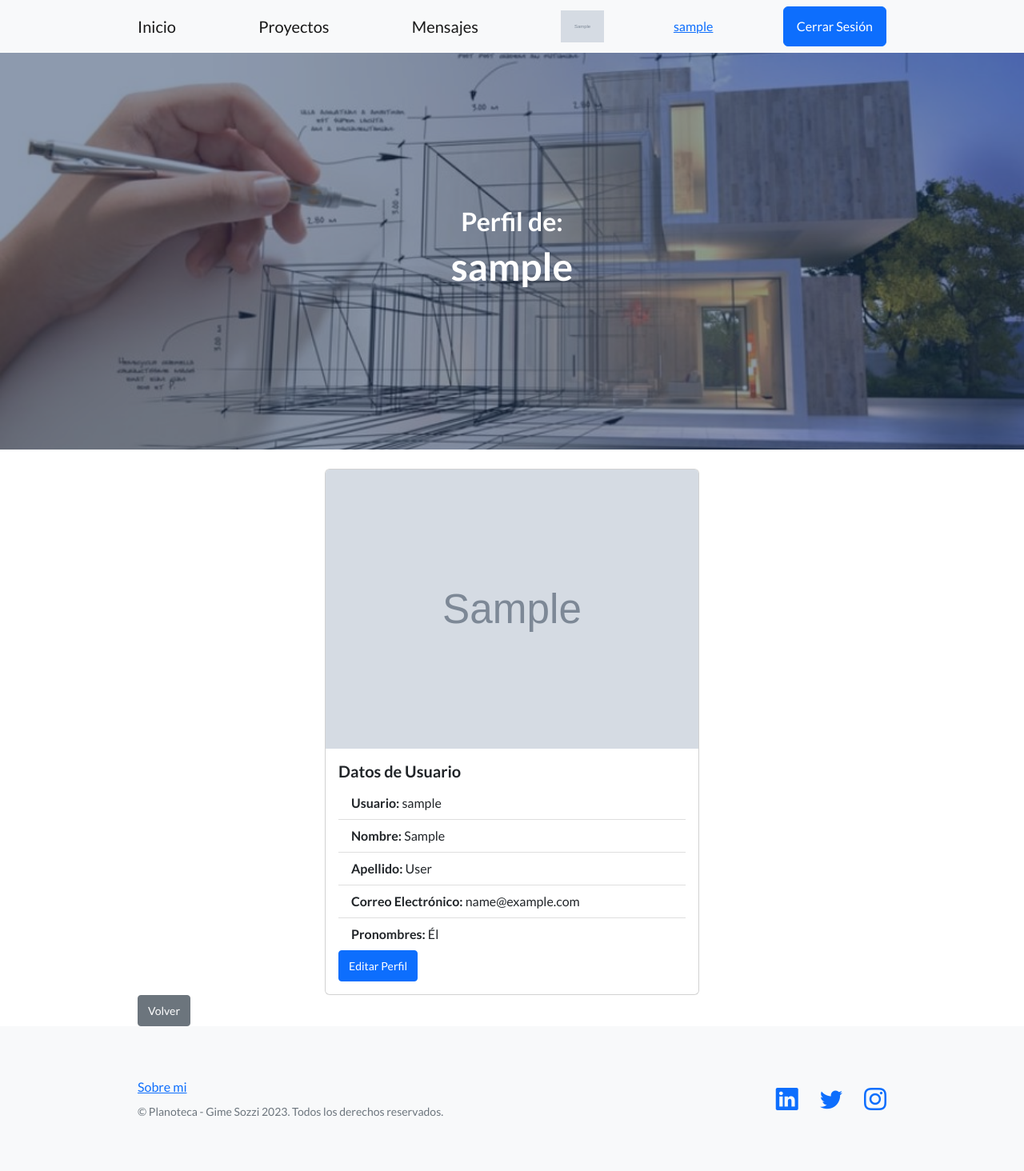
After one commit to GimeSozzi/EntregaFinal-GimenaSozzi-Planoteca, a Django app: page /app_usuarios/perfil/ in a window 1280 px wide. The commit adds this page. Shown: the whole page at 80% size. Run offline with Django 4.2, Linux system fonts and the light colour scheme; a user stored in the database is signed in; tables that the repository leaves empty hold one stand-in row (values such as "Sample post"); grey boxes marked "Sample" are stand-in pictures; some libraries are stand-ins or nearby versions.

Commit message:
Agregado 'pronombres' a InfoAdicional. Agregado pantalla de 'perfil' con datos de usuario. Agregado 'RichTextField' a la mensajeria entre usuarios. Agregado un ProyectoForm y un ChoiceField a Tipologias en Proyecto

```diff
--- a/app_mensajes/forms.py
+++ b/app_mensajes/forms.py
@@ -1,12 +1,14 @@
 from django import forms
+from ckeditor.fields import RichTextField
 
 from app_mensajes.models import Mensaje
 
 
 class MensajeForm(forms.ModelForm):
+    mensaje = RichTextField()
     class Meta:
         model = Mensaje
-        fields = ('texto',)
+        fields = ('mensaje',)
 
     def __init__(self, *args, **kwargs):
         conversacion_id = kwargs.pop('conversacion_id', None)
--- a/app_mensajes/models.py
+++ b/app_mensajes/models.py
@@ -1,5 +1,6 @@
 from django.db import models
 from django.contrib.auth.models import User
+from ckeditor.fields import RichTextField
 
 
 class Conversacion(models.Model):
@@ -15,7 +16,7 @@ class Conversacion(models.Model):
 class Mensaje(models.Model):
     emisor = models.ForeignKey(User, related_name='mensajes_enviados',
                                on_delete=models.CASCADE)
-    texto = models.TextField(verbose_name='Mensaje')
+    mensaje = RichTextField()
     enviado = models.DateTimeField(auto_now_add=True)
     conversacion = models.ForeignKey(Conversacion, on_delete=models.CASCADE)
 
--- a/app_mensajes/templates/app_mensajes/enviar_mensaje.html
+++ b/app_mensajes/templates/app_mensajes/enviar_mensaje.html
@@ -19,7 +19,7 @@
     <br>
     <ul class="list-group">
     {% for mensaje in mensajes %}
-        <li class="list-group-item"> <strong> De:</strong>  {{mensaje.emisor}} | <strong> Mensaje:</strong>  {{mensaje.texto}} | <strong>Enviado:</strong>  {{mensaje.enviado}}</li>
+        <li class="list-group-item"> <strong> De:</strong>  {{mensaje.emisor}} | <strong> Mensaje:</strong>  {{mensaje.mensaje | safe}} | <strong>Enviado:</strong>  {{mensaje.enviado}}</li>
     {% endfor %}
     </ul>
     <br>
@@ -27,6 +27,7 @@
         {% csrf_token %}
         <table>
             {{form}}
+            {{form.media}}
         </table>
         <br>
         <button type="submit" class="btn btn-primary btn-sm">Enviar</button>
--- a/app_proyectos/views.py
+++ b/app_proyectos/views.py
@@ -7,6 +7,7 @@ from django.urls import reverse_lazy
 
 from app_proyectos.models import Proyecto
 from app_proyectos.forms import BuscarProyectoForm
+from app_proyectos.forms import ProyectoForm
 
 
 def inicio(request):
@@ -57,9 +58,8 @@ class DetalleProyecto(DetailView):
 
 
 class CrearProyecto(LoginRequiredMixin, CreateView):
-    model = Proyecto
+    form_class = ProyectoForm
     template_name = 'app_proyectos/crear_proyecto.html'
-    fields = ['titulo', 'tipologia', 'superficie', 'plantas', 'dormitorios', 'banios', 'portada', 'memoria_descriptiva', 'planos']
     success_url = reverse_lazy('app_proyectos:lista_proyecto')
 
     def form_valid(self, form):
--- a/app_usuarios/models.py
+++ b/app_usuarios/models.py
@@ -3,8 +3,17 @@ from django.contrib.auth.models import User
 
 
 class InfoAdicional(models.Model):
+    # Se define una tupla con los pronombres disponibles. El primer elemento es el valor que se almacena en la Base de datos y el segundo se mostrará en el formulario.
+    OPCIONES_PRONOMBRES = (
+        ('he', 'Él'),
+        ('she', 'Ella'),
+        ('they', 'Elle'),
+        ('other', 'Otros'),
+    )
     avatar = models.ImageField(upload_to='avatares', null=True, blank=True)
     user = models.OneToOneField(User, on_delete=models.CASCADE)
+    pronombres = models.CharField(max_length=10, choices=OPCIONES_PRONOMBRES, default='other', null=True, blank=True)
+
 
     def __str__(self):
         return f'Información Adicional del Usuario: {self.user}'
--- a/app_usuarios/templates/app_usuarios/editar_perfil.html
+++ b/app_usuarios/templates/app_usuarios/editar_perfil.html
@@ -28,5 +28,7 @@
         <a href= {% url 'app_usuarios:cambiar_contrasenia' %} class="btn btn-secondary btn-sm">Cambiar Contraseña</a>
         <button type="submit" class="btn btn-primary btn-sm">Guardar Cambios</button>
     </form>
+    <br>
+    <a class="btn btn-secondary btn-sm" href={% url 'app_usuarios:perfil' %} role="submit">Volver</a>
 </div>
 {% endblock contenido %}
--- /dev/null
+++ b/app_usuarios/templates/app_usuarios/perfil.html
@@ -0,0 +1,37 @@
+{% extends 'genericos/base.html' %}
+
+{% block title_head %}
+
+<title>Planoteca - Perfil</title>
+
+{% endblock title_head %}
+
+{% block h1_header %}
+
+<h2>Perfil de:</h2>
+<h1>{{request.user.username}}</h1>
+
+{% endblock h1_header %}
+
+{% block contenido %}
+<div class="container my-8">
+    <br>
+    <div class="card mx-auto" style="width: 50%; height: 100%">
+        {% if request.user.is_authenticated %}
+        <img class="card-img-top" src="{{ request.user.infoadicional.avatar.url }}" alt="Card image cap" style="object-fit: cover;">
+        <div class="card-body">
+          <h5 class="card-title"> Datos de Usuario</h5>
+          <ul class="list-group list-group-flush">
+            <li class="list-group-item"><strong>Usuario:</strong>  {{ request.user.username }}</li>
+            <li class="list-group-item"><strong>Nombre:</strong>  {{ request.user.first_name }}</li>
+            <li class="list-group-item"><strong>Apellido:</strong>  {{ request.user.last_name }}</li>
+            <li class="list-group-item"><strong>Correo Electrónico:</strong> {{ request.user.email }}</li>
+            <li class="list-group-item"><strong>Pronombres:</strong> {{ request.user.infoadicional.get_pronombres_display }}</li>
+          </ul>
+          <a href= {% url 'app_usuarios:editar_perfil' %} class="btn btn-primary btn-sm">Editar Perfil</a>
+        {% endif %}
+        </div>
+    </div>
+    <a class="btn btn-secondary btn-sm" href={% url 'app_proyectos:lista_proyecto' %} role="submit">Volver</a>
+</div>
+{% endblock contenido %}
--- a/app_usuarios/urls.py
+++ b/app_usuarios/urls.py
@@ -7,6 +7,7 @@ app_name = 'app_usuarios'
 urlpatterns = [
     path('inciar-sesion/', views.iniciar_sesion, name='iniciar_sesion'),
     path('registro/', views.registro, name='registro'),
+    path('perfil/', views.perfil, name='perfil'),
     path('perfil/editar/', views.editar_perfil, name='editar_perfil'),
     path('perfil/editar/cambiar_contrasenia', views.CambiarContrasenia.as_view(), name='cambiar_contrasenia'),
     path('cerrar-sesion/', LogoutView.as_view(template_name='app_usuarios/cerrar_sesion.html'), name='cerrar_sesion')
--- a/app_usuarios/views.py
+++ b/app_usuarios/views.py
@@ -52,6 +52,17 @@ def registro(request):
 
 
 @login_required
+def perfil(request):
+
+    usuario = request.user
+    info_adicional = InfoAdicional.objects.get_or_create(user=request.user)
+
+    contexto = {'usuario': usuario,'info_adicional': info_adicional}
+
+    return render(request, 'app_usuarios/perfil.html', contexto)
+
+
+@login_required
 def editar_perfil(request):
 
     if request.method == 'POST':
@@ -62,13 +73,18 @@ def editar_perfil(request):
 
             if formulario.cleaned_data.get('avatar'):
                 request.user.infoadicional.avatar = formulario.cleaned_data.get('avatar')
+
+            if formulario.cleaned_data.get('pronombres'):
+                request.user.infoadicional.pronombres = formulario.cleaned_data.get('pronombres')
+
             request.user.infoadicional.save()
+
             formulario.save()
-            return redirect('app_proyectos:inicio')
+            return redirect('app_usuarios:perfil')
         else:
             return render(request, 'app_usuarios/editar_perfil.html', {'form': formulario})
 
-    formulario = EditarPerfil(initial={'avatar': request.user.infoadicional.avatar}, instance=request.user)
+    formulario = EditarPerfil(initial={'avatar': request.user.infoadicional.avatar, 'pronombres': request.user.infoadicional.pronombres}, instance=request.user)
     return render(request, 'app_usuarios/editar_perfil.html', {'form': formulario})
 
 
--- a/templates/genericos/base.html
+++ b/templates/genericos/base.html
@@ -29,7 +29,7 @@
                 {% if request.user.infoadicional.avatar %}
                 <img src={{request.user.infoadicional.avatar.url}} alt="" height="40px">
                 {% endif %}
-                <a href={% url 'app_usuarios:editar_perfil' %}>{{request.user.username}}</a>
+                <a href={% url 'app_usuarios:perfil' %}>{{request.user.username}}</a>
                 <a class="btn btn-primary" href={% url 'app_usuarios:cerrar_sesion' %}>Cerrar Sesión</a>
                 {% else %}
                 <a class="btn btn-primary" href={% url 'app_usuarios:iniciar_sesion' %}>Iniciar Sesión</a>
```
Also changed, not shown: app_proyectos/forms.py (+8 -0 lines), app_proyectos/models.py (+9 -1 lines), app_usuarios/forms.py (+5 -2 lines), app_mensajes/migrations/0005_alter_mensaje_texto.py (added), app_mensajes/migrations/0006_rename_texto_mensaje_mensaje.py (added), app_proyectos/migrations/0005_alter_proyecto_tipologia.py (added), app_proyectos/migrations/0006_alter_proyecto_tipologia.py (added), app_usuarios/migrations/0003_infoadicional_pronombres.py (added), app_usuarios/migrations/0004_alter_infoadicional_pronombres.py (added).
